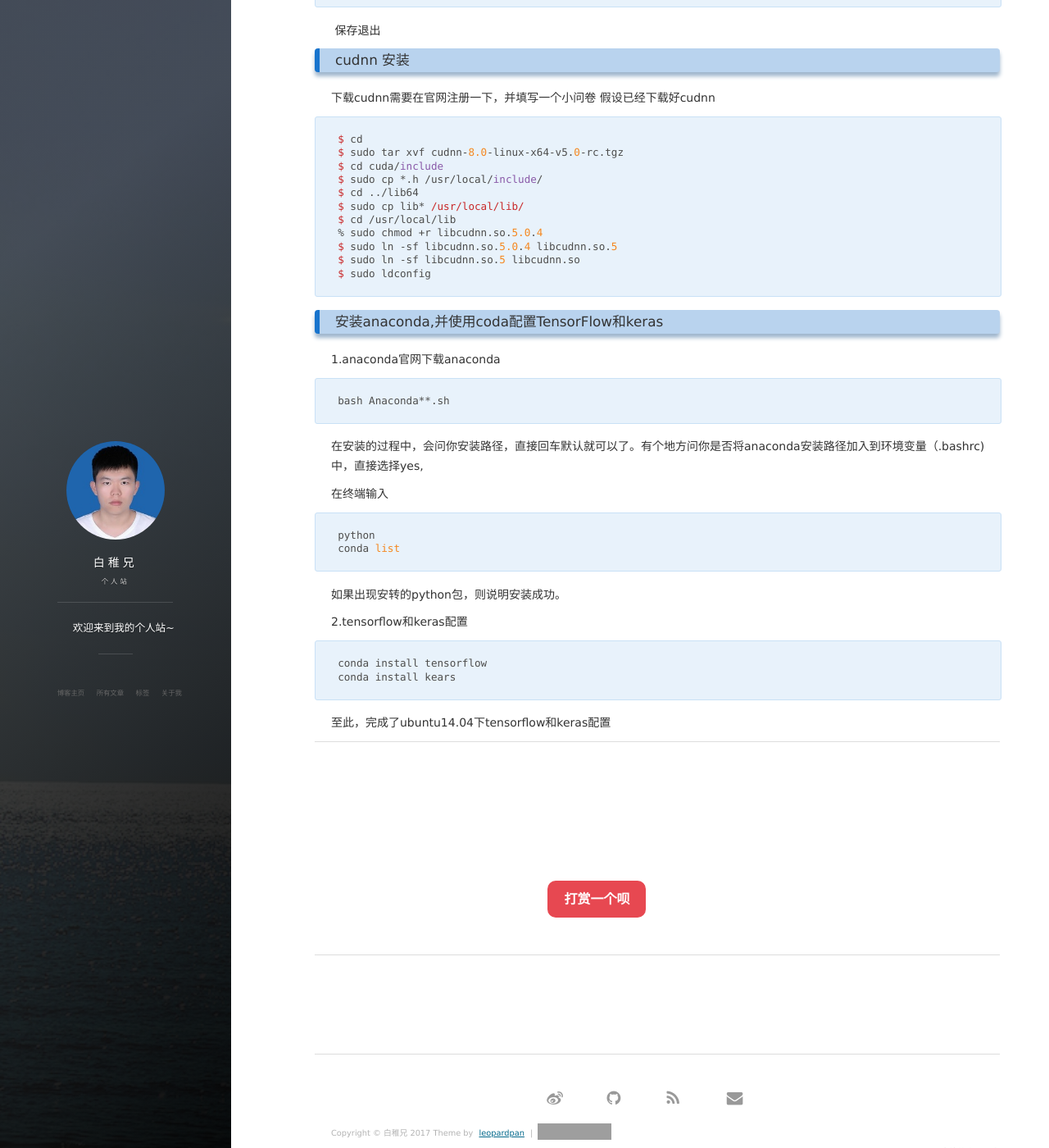
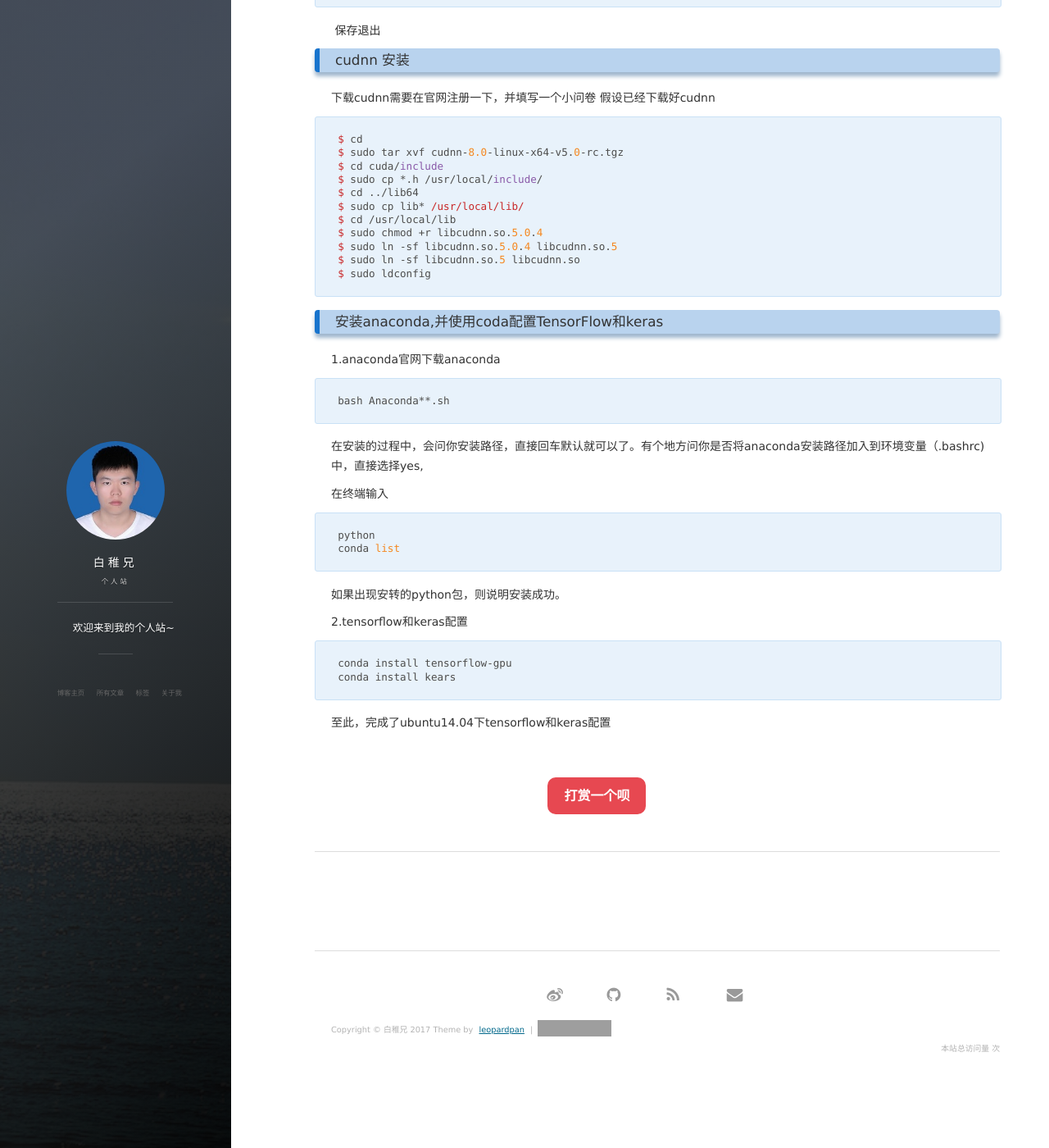
Before and after one commit to xujingxu/xujingxu.github.io, a Jekyll site: the page built from _posts/2017-10-6-ubuntu14.04配置tensorflow和keras.md, in a window 1280 px wide and 1400 px high, scrolled down 1163 px. Shown: the whole window at 82% size. Built offline with Jekyll 4.4.1, drawn with Linux system fonts in a browser that asks for light colours; nearby versions of some CDN libraries; comment, search, counter and statistics services are not loaded; grey boxes are pictures that could not be loaded.

Commit message:
Update 2017-10-6-ubuntu14.04配置tensorflow和keras.md

```diff
--- a/_posts/2017-10-6-ubuntu14.04配置tensorflow和keras.md
+++ b/_posts/2017-10-6-ubuntu14.04配置tensorflow和keras.md
@@ -68,7 +68,7 @@ tag: tensorflow
 	$ cd ../lib64
 	$ sudo cp lib* /usr/local/lib/
 	$ cd /usr/local/lib
-	% sudo chmod +r libcudnn.so.5.0.4
+	$ sudo chmod +r libcudnn.so.5.0.4
 	$ sudo ln -sf libcudnn.so.5.0.4 libcudnn.so.5
 	$ sudo ln -sf libcudnn.so.5 libcudnn.so
 	$ sudo ldconfig
@@ -90,9 +90,7 @@ tag: tensorflow
 
 2.tensorflow和keras配置
 
-	conda install tensorflow
+	conda install tensorflow-gpu
 	conda install kears
 
 至此，完成了ubuntu14.04下tensorflow和keras配置
-
-{% include comments.html %}
```
